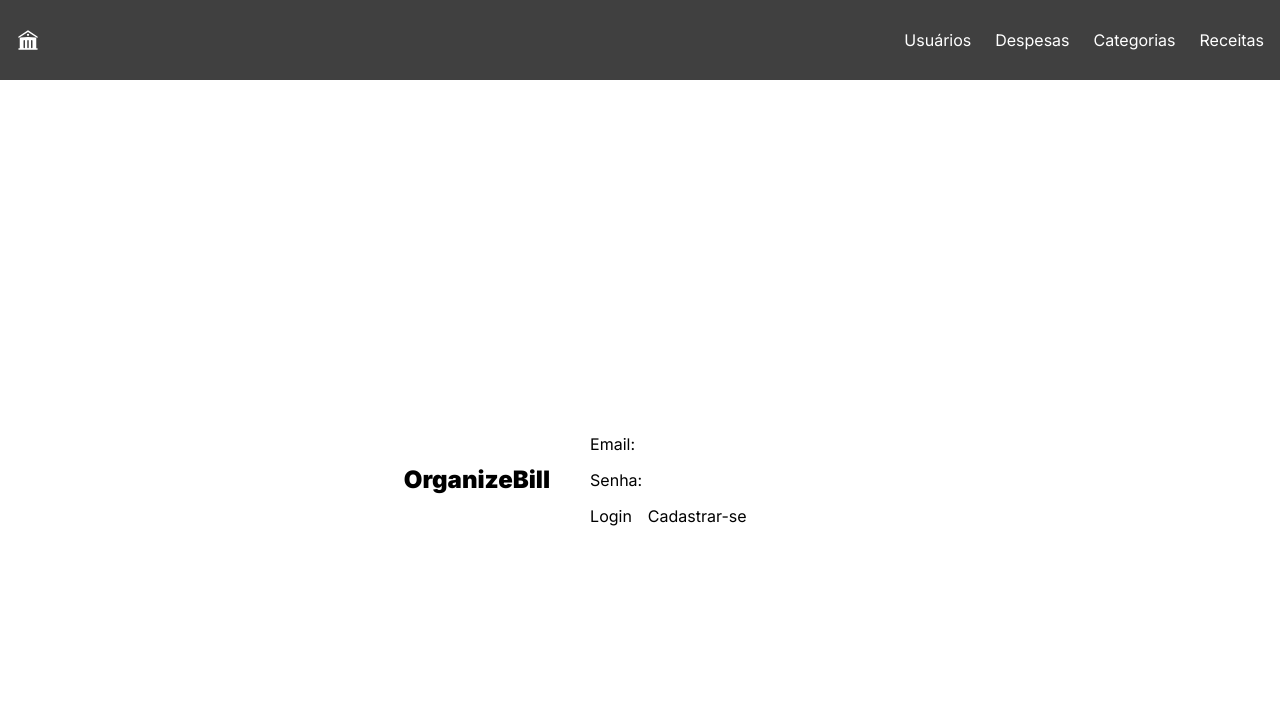
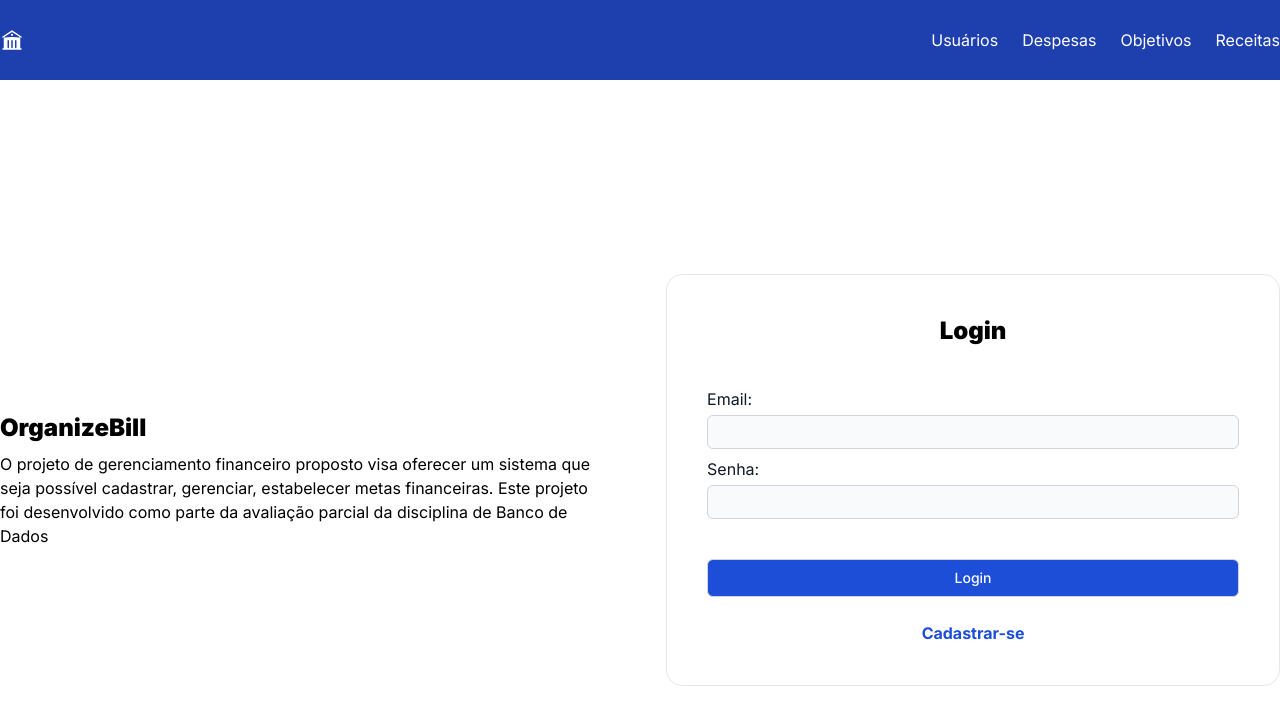
Before and after one commit to ines-alessandra/OrganizeBill, a Next.js app in the folder organize-bill-front/: page / in a window 1280 px wide. Shown: the top 724 px of the page. Built offline with nearby package versions, Linux system fonts and the light colour scheme.

Commit message:
view da tela inicial, ajuster navbar

```diff
--- a/organize-bill-front/app/globals.css
+++ b/organize-bill-front/app/globals.css
@@ -3,5 +3,4 @@
 @tailwind utilities;
 
 html {
-
 }
--- a/organize-bill-front/app/page.js
+++ b/organize-bill-front/app/page.js
@@ -3,9 +3,12 @@ import Login from "@/pages/components/Login";
 
 export default function Home() {
   return (
-    <div className="flex flex- h-screen justify-center items-center gap-10" >
-      <h1 className="text-2xl font-black" >OrganizeBill</h1>
-      <Login />
+    <div className="flex h-screen place-items-center max-w-7xl m-auto gap-14" >
+      <div className="w-2/4">
+        <h1 className="text-2xl font-black mb-2" >OrganizeBill</h1>
+        <p>O projeto de gerenciamento financeiro proposto visa oferecer um sistema que seja possível cadastrar, gerenciar, estabelecer metas financeiras. Este projeto foi desenvolvido como parte da avaliação parcial da disciplina de Banco de Dados</p>
+      </div>
+      <Login/>
     </div>
   );
 }
--- a/organize-bill-front/pages/components/Login.jsx
+++ b/organize-bill-front/pages/components/Login.jsx
@@ -25,28 +25,48 @@ const Login = () => {
   };
 
   return (
-    <div>
-        <form className='flex flex-col gap-3' onSubmit={handleLoginSubmit}>
-          <label>
-            Email:
+    <div className='w-2/4 border px-10 py-10 rounded-2xl'>
+        <form onSubmit={handleLoginSubmit}>
+          <h1 className='text-2xl font-black text-center mb-10'>Login</h1>
+
+          <div>
+            <label
+              className='block mb-1 text-gray-900'
+              htmlFor="email">Email:
+            </label>
             <input
+              id='email'
+              className="bg-gray-50 border border-gray-300 text-gray-900 text-sm rounded-md focus:outline-none focus:ring-1 focus:ring-blue-500 block w-full p-1.5  "
               type="email"
               value={novoUsuario.email}
               onChange={(e) => setNovoUsuario(prevState => ({ ...prevState, email: e.target.value }))}
-              />
-          </label>
-          <label>
-            Senha:
+            />
+          </div>
+
+          <div>
+            <label
+              className='block mb-1 text-gray-900 mt-2'
+              htmlFor="senha">Senha:
+            </label>
             <input
+              id='senha'
+              className="bg-gray-50 border border-gray-300 text-gray-900 text-sm rounded-md focus:outline-none focus:ring-1 focus:ring-blue-500 block w-full p-1.5 "
               type="password"
               value={novoUsuario.senha}
               onChange={(e) => setNovoUsuario(prevState => ({ ...prevState, senha: e.target.value }))}
-              />
-          </label>
+            />
+          </div>
 
-          <div className='flex gap-4'>
-            <button type="submit" onClick={handleLoginSubmit}>Login</button>
-            <Link href="/usuario/novo">
+          <div className='flex flex-col gap-4 justify-items-center'>
+            <button
+              className='text-white bg-blue-700	border border-gray-300 focus:outline-none hover:bg-blue-800 focus:ring-4 focus:ring-gray-100 font-medium rounded-md text-sm px-5 py-2 me-2 mb-2 mt-10 w-full '
+              type="submit"
+              onClick={handleLoginSubmit}>
+                Login
+            </button>
+            <Link
+              className='text-center	text-blue-700 font-bold	hover:text-blue-800'
+              href="/usuario/novo">
               <button type="submit">Cadastrar-se</button>
             </Link>
           </div>
--- a/organize-bill-front/pages/components/Navbar.jsx
+++ b/organize-bill-front/pages/components/Navbar.jsx
@@ -5,11 +5,13 @@ import { BuildingLibraryIcon } from '@heroicons/react/24/solid'
 const Navbar = () => {
   return (
     <>
-      <div className="w-full h-20 bg-neutral-700 sticky top-0">
-        <div className="container mx-auto px-4 h-full">
+      <div className="w-full box-border	h-20 bg-blue-800 sticky top-0 ">
+        <div className="container max-w-7xl m-auto h-full box-content">
           <div className="flex justify-between items-center h-full">
             {/* <Logo /> */}
-            <BuildingLibraryIcon className="h-6 w-6 text-white" />
+            <Link href="/">
+              <BuildingLibraryIcon className="h-6 w-6 text-white" />
+            </Link>
             <ul className="hidden md:flex gap-x-6 text-white">
               <li>
                 <Link href="/usuario">
@@ -23,7 +25,7 @@ const Navbar = () => {
               </li>
               <li>
                 <Link href="/objetivo">
-                  <p>Categorias</p>
+                  <p>Objetivos</p>
                 </Link>
               </li>
               <li>
--- a/organize-bill-front/pages/usuario/index.jsx
+++ b/organize-bill-front/pages/usuario/index.jsx
@@ -46,14 +46,15 @@ const usuario = () => {
   };
 
   return (
-    <div>
-      <h1 className="text-red-500" >Lista de Usuários</h1>
+    <div className="flex flex-col h-screen justify-center items-center">
+      <div className="flex  gap-11">
+        <h1 className="text-2xl font-black" >Lista de Usuários</h1>
+        <Link href="/usuario/novo">
+          <button className="focus:outline-none text-white bg-green-700 hover:bg-green-800 focus:ring-4 focus:ring-green-300 font-medium rounded-lg text-sm px-5 py-2.5 me-2 mb-2 dark:bg-green-600 dark:hover:bg-green-700 dark:focus:ring-green-800" >Criar Novo Usuário</button>
+        </Link>
+      </div>
 
-      <Link href="/usuario/novo">
-        <button>Criar Novo Usuário</button>
-      </Link>
-
-      <ul>
+      <ul className="flex flex-col gap-4">
         {usuarios !== undefined ? (
           usuarios.map((usuario) => (
             <li key={usuario.cpf}>
```
